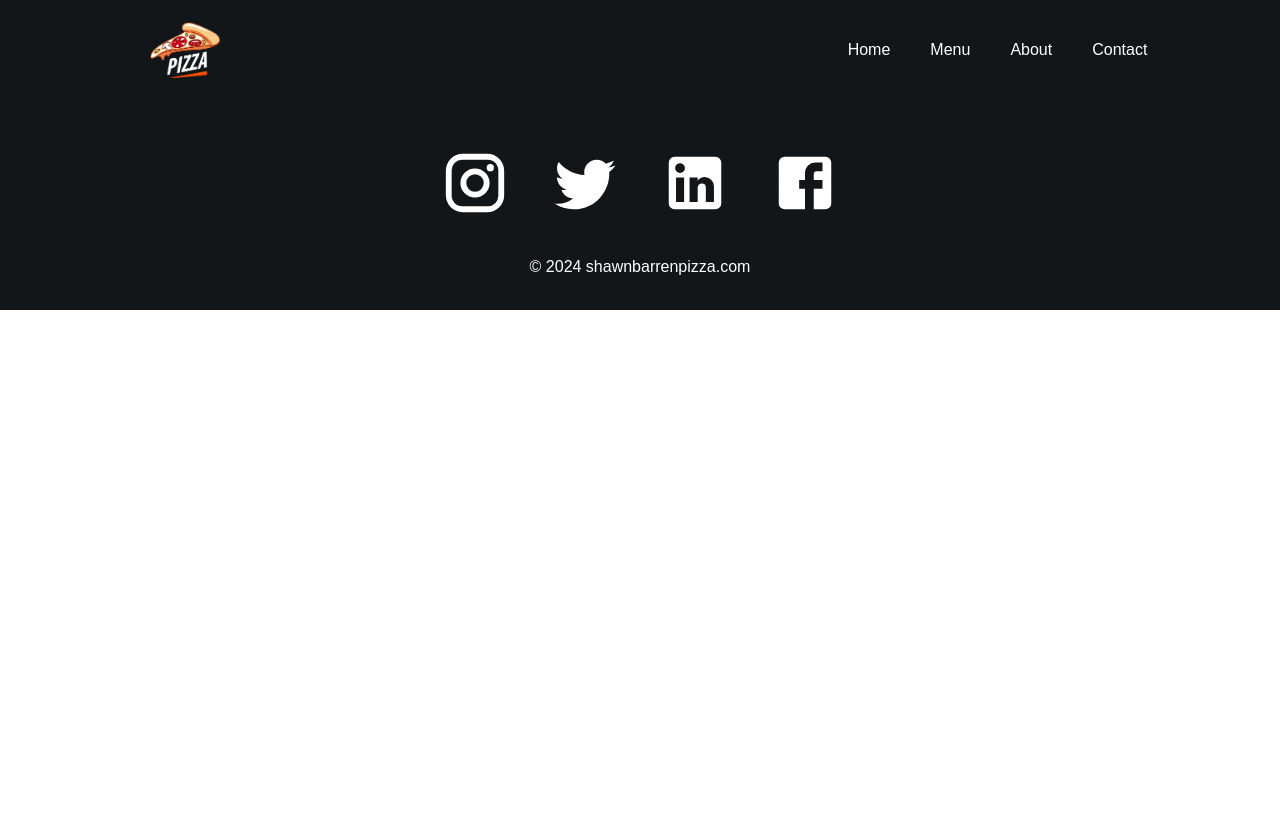
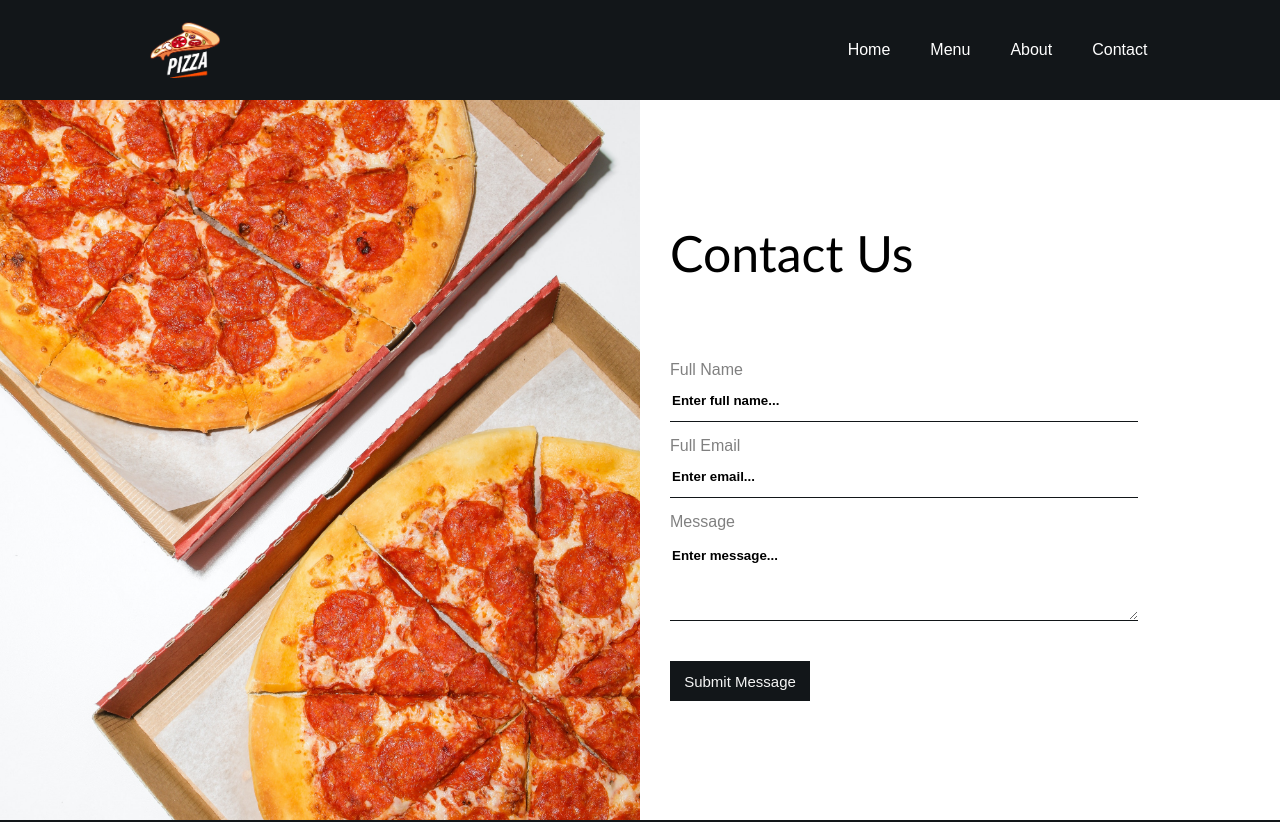
Before and after one commit to SARTHAKSUKATE10/react-basic-pizza, a React (Vite) app: page /contact in a window 1280 px wide. Shown: the top 822 px of the page. Before the commit the page ends 800 px from the top, so only its background shows below. Built offline with nearby package versions, Linux system fonts and the light colour scheme.

Commit message:
contact page is created

```diff
--- a/src/App.jsx
+++ b/src/App.jsx
@@ -5,6 +5,7 @@
 import Footer from "./components/Footer";
 import Menu from "./pages/Menu";
 import About from "./pages/About";
+import Contact from "./pages/Contact";
 
 function App() {
   return (
@@ -14,11 +15,12 @@
           <Navbar />
           <Switch>
             <Route path="/" exact component={Home} />
-            <Route path='/menu' exact component={Menu}/>
-            <Route path='/about' exact component={About}/>
+            <Route path="/menu" exact component={Menu} />
+            <Route path="/about" exact component={About} />
+            <Route path="/contact" exact component={Contact} />
           </Switch>
         </Router>
-        <Footer/>
+        <Footer />
       </div>
     </>
   );
--- /dev/null
+++ b/src/pages/Contact.jsx
@@ -0,0 +1,36 @@
+import React from "react";
+import PizzaLeft from "../assets/pizzaLeft.jpg";
+import "../styles/contact.css";
+
+function Contact() {
+  return (
+    <div className="contact">
+      <div
+        className="leftSide"
+        style={{ backgroundImage: `url(${PizzaLeft})` }}
+      ></div>
+      <div className="rightSide">
+        <h1>Contact Us</h1>
+        <form id="contact-form" method="POST">
+          <label htmlFor="name">Full Name</label>
+          <input name="name" placeholder="Enter full name..." type="text" />
+
+          <label htmlFor="email">Full Email</label>
+          <input name="email" placeholder="Enter email..." type="email" />
+
+          <label htmlFor="message">Message</label>
+          <textarea
+            name="message"
+            rows="6"
+            placeholder="Enter message..."
+            required
+          ></textarea>
+
+          <button>Submit Message</button>
+        </form>
+      </div>
+    </div>
+  );
+}
+
+export default Contact;
--- /dev/null
+++ b/src/styles/contact.css
@@ -0,0 +1,80 @@
+.contact {
+    width: 100%;
+    height: 90vh;
+    display: flex;
+  }
+
+  .contact .leftSide {
+    height: 100%;
+    flex: 50%;
+    background-position: center;
+    background-repeat: no-repeat;
+    background-size: cover;
+  }
+
+  .contact .rightSide {
+    height: 100%;
+    flex: 50%;
+    display: flex;
+    flex-direction: column;
+    justify-content: center;
+  }
+
+  .contact .rightSide h1 {
+    font-family: "Trebuchet MS", "Lucida Sans Unicode", "Lucida Grande",
+      "Lucida Sans", Arial, sans-serif;
+    font-weight: 10;
+    font-size: 50px;
+    margin-left: 30px;
+  }
+
+  form {
+    display: flex;
+    flex-direction: column;
+    width: auto;
+    height: auto;
+    padding: 30px;
+  }
+
+  form input {
+    height: 40px;
+    width: 80%;
+    border: none;
+    border-bottom: 1px solid #121619;
+    color: black;
+  }
+
+  form textarea {
+    margin-top: 15px;
+    height: 70px;
+    width: 80%;
+    border: none;
+    border-bottom: 1px solid #121619;
+    color: black;
+  }
+  input::placeholder,
+  textarea::placeholder {
+    font-weight: bold;
+    color: black;
+    font-family: Arial, Helvetica, sans-serif;
+  }
+  form input:focus,
+  textarea:focus {
+    outline: none;
+  }
+
+  form label {
+    margin-top: 15px;
+    color: grey;
+  }
+
+  form button {
+    margin-top: 40px;
+    width: 140px;
+    height: 40px;
+    border: none;
+    background-color: #121619;
+    color: whitesmoke;
+    font-size: 15px;
+    cursor: pointer;
+  }
```
